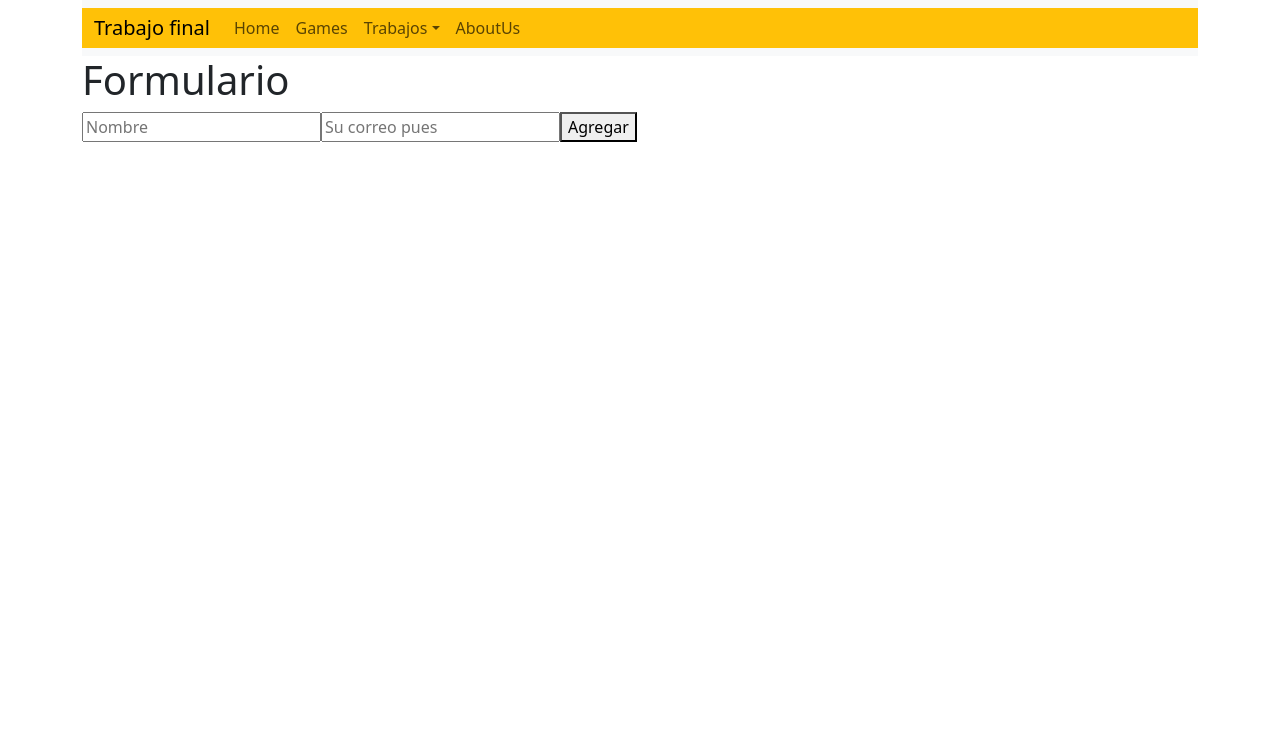
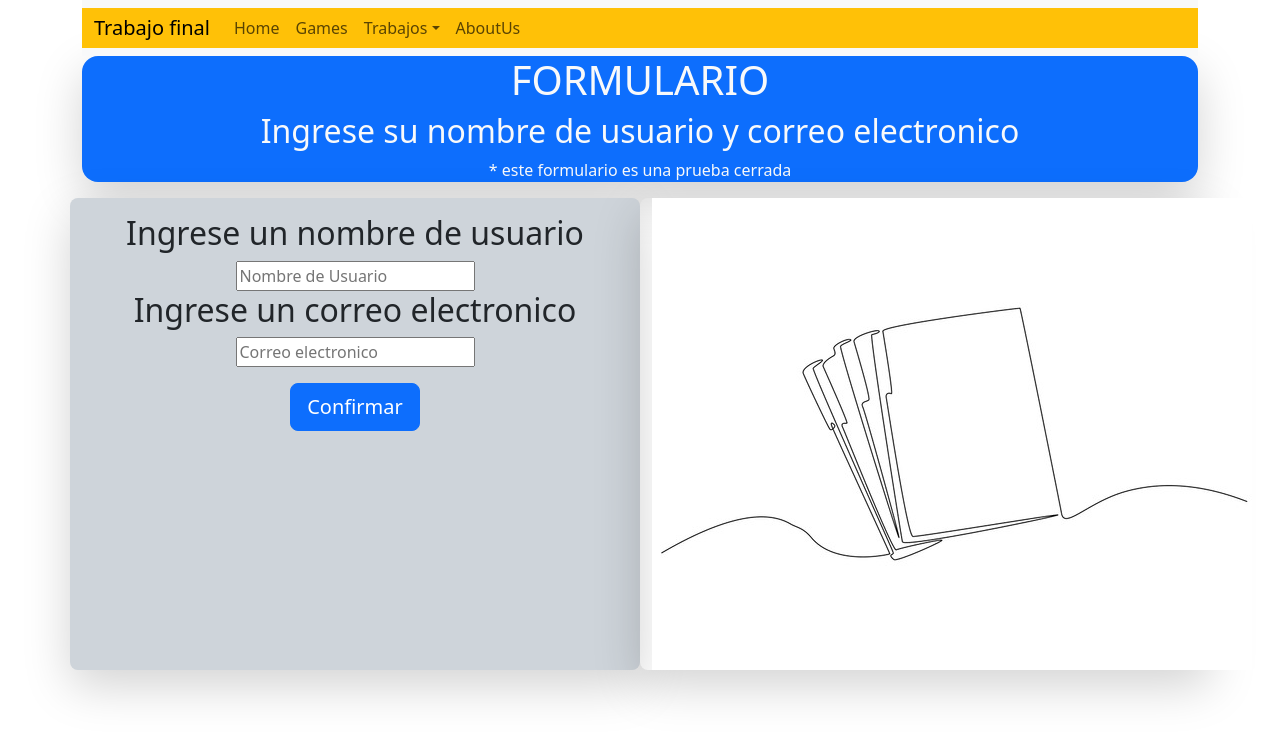
Before and after one commit to BrianTolaba/ProyectoFinal-FPW, a React (Vite) app: page /tp5ej2 in a window 1280 px wide. Shown: the top 738 px of the page. Built offline with nearby package versions, Linux system fonts and the light colour scheme.

Commit message:
Actulizado el tp5 y sus componentes

```diff
--- a/src/components/FormulariosWeb.jsx
+++ b/src/components/FormulariosWeb.jsx
@@ -1,5 +1,6 @@
 import { useState, useEffect, useCallback, use } from "react";
-import {ModificarUsuario} from "./modificarUsuario";
+import { ModificarUsuario } from "./modificarUsuario";
+import Button from 'react-bootstrap/Button';
 //import{BuscarJuego}from "./BuscarJuego";
 
 function FormulariosWeb() {
@@ -54,30 +55,33 @@ function FormulariosWeb() {
     setUsuarios(nuevo_arreglo)
   };
 
-  const modificar=useCallback((j)=>{ //useCollback memoriza la funcion
-      setUsuarios((prevJuegos)=>
-      prevJuegos.map(a=>a.id===j.id?{...a,modificado: !a.modificado}:a
+  const modificar = useCallback((j) => { //useCollback memoriza la funcion
+    setUsuarios((prevJuegos) =>
+      prevJuegos.map(a => a.id === j.id ? { ...a, modificado: !a.modificado } : a
       ));
-  },[]);
+  }, []);
   /*
   */
 
   return (
     <>
+      <div className="m-3 text-center">
+        <h2>Ingrese un nombre de usuario</h2>
         <form onSubmit={agregarUsuario}>
           {/* name debe coincidir con la propiedad en el estado: nombreUsuario */}
           <input type="text" name="nombreUsuario"
-          placeholder="Nombre" value={formulario.nombreUsuario} onChange={handleChange} required />
+            placeholder="Nombre de Usuario" value={formulario.nombreUsuario} onChange={handleChange} required />
+          <h2>Ingrese un correo electronico</h2>
+          <input type="text" name="email" placeholder="Correo electronico" value={formulario.email} onChange={handleChange} required />
 
-        <input type="text" name="email"
-          placeholder="Su correo pues" value={formulario.email} onChange={handleChange} required />
-
-
-
-        <button type="submit">Agregar</button>
+          <div className="center gap-2 mb-2 m-3">
+            <Button type="sumit" variant="primary" size="lg">Confirmar</Button>
+          </div>
 
         </form>
-      {usuarios.length > 0 && <h2>Lista</h2>}
+      </div>
+
+      {usuarios.length > 0 && <h2 className="bg-primary text-center text-light rounded-4">Usuarios hasta ahora</h2>}
       <ul>
         {usuarios.map((u) => (
           <li key={u.id}>
@@ -90,7 +94,7 @@ function FormulariosWeb() {
                 Email: {u.email} -
               </div>
             )}
-            <button onClick={() => modificar(u)}>Modificar</button>
+            <Button variant="primary" size="sm" onClick={() => modificar(u)}>Modificar</Button>
           </li>
         ))}
       </ul>
--- a/src/components/Layout.jsx
+++ b/src/components/Layout.jsx
@@ -30,11 +30,11 @@ function Layout() {
                                     <div className="dropdown-submenu">
                                         <span className="dropdown-item">Trabajo Practico 2</span>
                                         <div className="submenu">
-                                            <NavDropdown.Item href="/tp2ej1">Ejercicio 1</NavDropdown.Item>
-                                            <NavDropdown.Item href="/tp2ej2">Ejercicio 2</NavDropdown.Item>
-                                            <NavDropdown.Item href="/tp2ej3">Ejercicio 3</NavDropdown.Item>
-                                            <NavDropdown.Item href="/tp2ej4">Ejercicio 4</NavDropdown.Item>
-                                            <NavDropdown.Item href="/tp2ej5">Ejercicio 5</NavDropdown.Item>
+                                            <NavDropdown.Item href="/tp2ej1">Comparador de Números</NavDropdown.Item>
+                                            <NavDropdown.Item href="/tp2ej2">Registro de mascotas</NavDropdown.Item>
+                                            <NavDropdown.Item href="/tp2ej3">Cadena de caracteres (?)</NavDropdown.Item>
+                                            <NavDropdown.Item href="/tp2ej4">Formulario de inscripción </NavDropdown.Item>
+                                            <NavDropdown.Item href="/tp2ej5">Simulador de Salario</NavDropdown.Item>
                                         </div>
                                     </div>
 
@@ -49,8 +49,8 @@ function Layout() {
                                     <div className="dropdown-submenu">
                                         <span className="dropdown-item">Trabajo Practico 4</span>
                                         <div className="submenu">
-                                            <NavDropdown.Item href="/tp4ej1">Ejercicio 1</NavDropdown.Item>
-                                            <NavDropdown.Item href="/tp4ej2">Ejercicio 2</NavDropdown.Item>
+                                            <NavDropdown.Item href="/tp4ej1">Adivina el número</NavDropdown.Item>
+                                            <NavDropdown.Item href="/tp4ej2">Juego de botónes</NavDropdown.Item>
                                         </div>
                                     </div>
 
@@ -58,7 +58,7 @@ function Layout() {
                                         <span className="dropdown-item">Trabajo Practico 5</span>
                                         <div className="submenu">
                                             <NavDropdown.Item href="/tp5ej1">Atrapar la estrella</NavDropdown.Item>
-                                            <NavDropdown.Item href="/tp5ej2">Ejercicio 2</NavDropdown.Item>
+                                            <NavDropdown.Item href="/tp5ej2">Formulario</NavDropdown.Item>
                                         </div>
                                     </div>
 
--- a/src/components/modificarUsuario.jsx
+++ b/src/components/modificarUsuario.jsx
@@ -1,4 +1,5 @@
 import { useState } from "react";
+import Button from 'react-bootstrap/Button';
 
 export const ModificarUsuario = ({ juego: usuario, funcion_modificar , cancelar }) => {
     const [nombreUsuario, setNombreUsuario] = useState("");
@@ -23,9 +24,9 @@ export const ModificarUsuario = ({ juego: usuario, funcion_modificar , cancelar
                 ID = {usuario.id}
                 Nombre = <input placeholder={usuario.nombre} type="text"onChange={cambiaNombreUsuario} />
                 Email = <input placeholder={usuario.email} type="text" onChange={cambiaEmail} />
+            </div>
 
-                <button onClick={() => funcion_modificar(usuario_mod)}>Guardar</button>
-            </div>
+            <Button variant="primary" size="sm" onClick={() => funcion_modificar(usuario_mod)}>Guardar</Button>
         </>
     )
 }
--- a/src/pages/tps/tp5/tp5ej2.jsx
+++ b/src/pages/tps/tp5/tp5ej2.jsx
@@ -1,11 +1,27 @@
 import FormulariosWeb from '../../../components/FormulariosWeb';
+import Archivos from "../../../assets/imag/tp-5-Archivos.jpg";
+function tp5ej2() {
+  return (<>
 
-function tp5ej2() {
-  return (
-    <div>
-      <h1>Formulario</h1>
-      <FormulariosWeb/>
+    <div className='text-center shadow-lg text-light bg-primary  rounded-4'>
+      <h1>FORMULARIO</h1>
+      <h2>Ingrese su nombre de usuario y correo electronico</h2>
+      <p>* este formulario es una prueba cerrada</p>
+
     </div>
+
+    <div className='row'>
+<div className='col-md-6 shadow-lg bg-dark-subtle rounded-3 '>
+      <FormulariosWeb />
+    </div>
+
+<div className='col-md-6 shadow-lg rounded-3 text-center'>
+  <img src={Archivos} alt="imagen de Registro" style={{ width: "auto", height: "auto"}} />
+</div>
+
+
+    </div>
+  </>
   );
 }
 
```
Also changed, not shown: src/assets/imag/tp-5-Archivos.jpg (added). Lines whose indentation alone changed are shown as unchanged.
